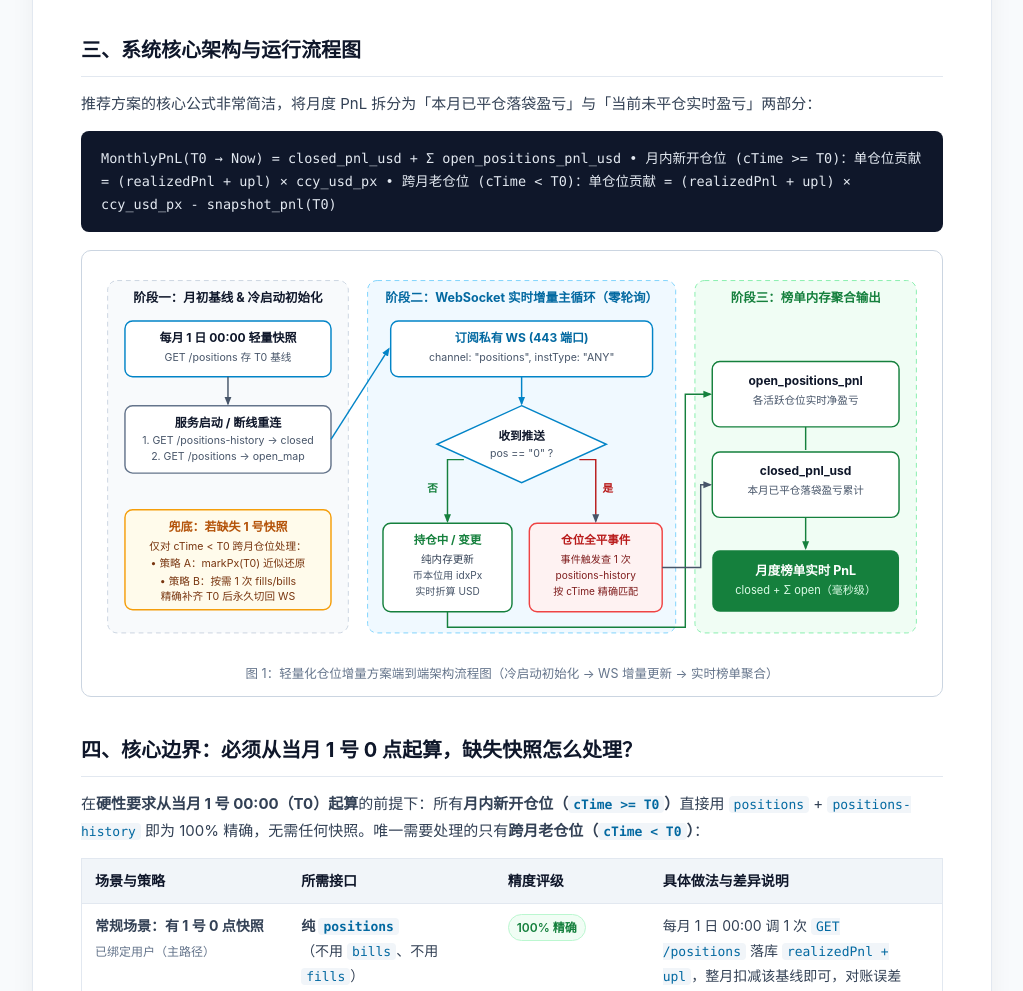
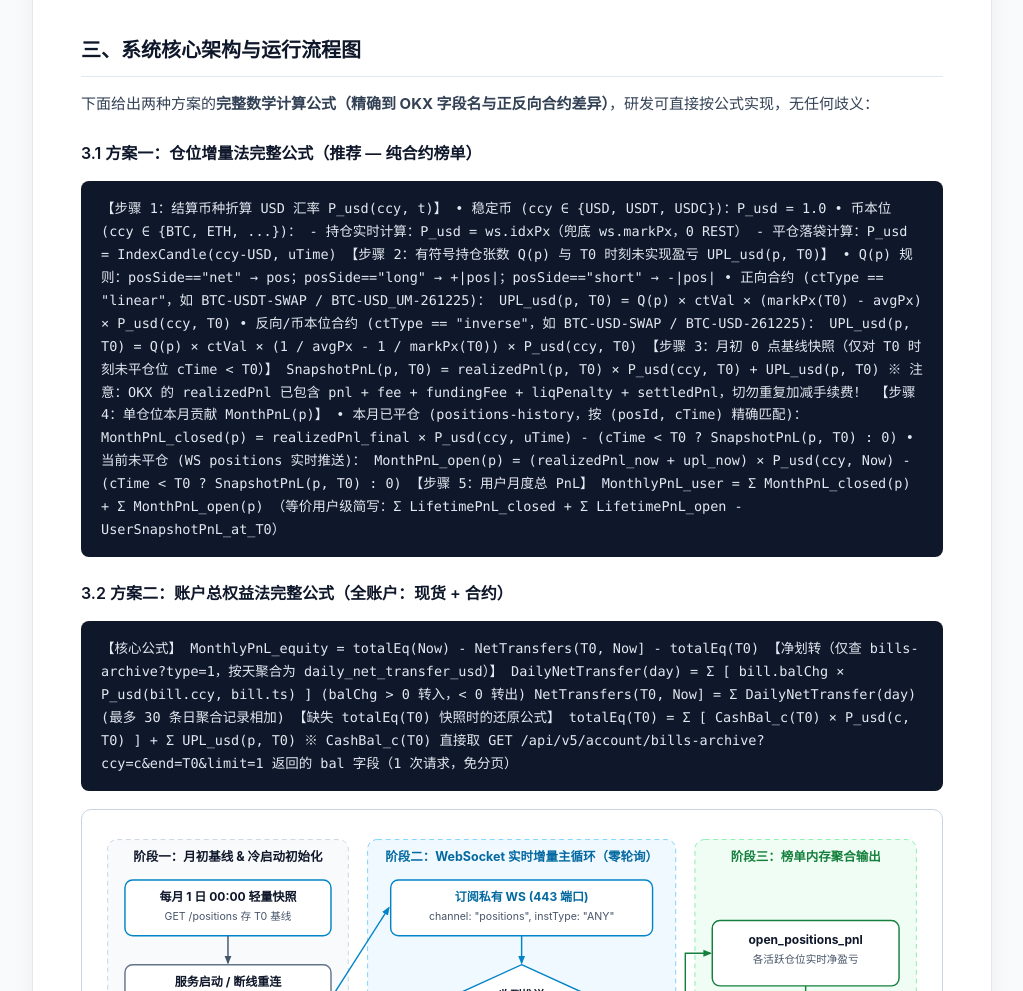
Before and after one commit to sydowma/okx-pnl-verifier, a plain HTML site: page report.html in a window 1280 px wide. Shown: the part 2006-2997 px from the top of the page, without its empty margins (128-1151 px from the left). Drawn offline with Linux system fonts and the light colour scheme.

Commit message:
docs: add exact linear/inverse/equity math formulas and GitHub-rendered REPORT.md with Mermaid diagrams

```diff
--- a/report.html
+++ b/report.html
@@ -383,12 +383,50 @@
     <!-- SECTION 3 -->
     <section id="s3">
       <h2>三、系统核心架构与运行流程图</h2>
-      <p>推荐方案的核心公式非常简洁，将月度 PnL 拆分为「本月已平仓落袋盈亏」与「当前未平仓实时盈亏」两部分：</p>
+      <p>下面给出两种方案的<strong>完整数学计算公式（精确到 OKX 字段名与正反向合约差异）</strong>，研发可直接按公式实现，无任何歧义：</p>
+
+      <h3>3.1 方案一：仓位增量法完整公式（推荐 — 纯合约榜单）</h3>
       <div class="formula-box">
-MonthlyPnL(T0 → Now) = closed_pnl_usd + Σ open_positions_pnl_usd
+【步骤 1：结算币种折算 USD 汇率 P_usd(ccy, t)】
+  • 稳定币 (ccy ∈ {USD, USDT, USDC})：P_usd = 1.0
+  • 币本位 (ccy ∈ {BTC, ETH, ...})：
+      - 持仓实时计算：P_usd = ws.idxPx（兜底 ws.markPx，0 REST）
+      - 平仓落袋计算：P_usd = IndexCandle(ccy-USD, uTime)
 
-  • 月内新开仓位 (cTime &gt;= T0)：单仓位贡献 = (realizedPnl + upl) × ccy_usd_px
-  • 跨月老仓位   (cTime &lt;  T0)：单仓位贡献 = (realizedPnl + upl) × ccy_usd_px - snapshot_pnl(T0)
+【步骤 2：有符号持仓张数 Q(p) 与 T0 时刻未实现盈亏 UPL_usd(p, T0)】
+  • Q(p) 规则：posSide=="net" → pos；posSide=="long" → +|pos|；posSide=="short" → -|pos|
+  • 正向合约 (ctType == "linear"，如 BTC-USDT-SWAP / BTC-USD_UM-261225)：
+      UPL_usd(p, T0) = Q(p) × ctVal × (markPx(T0) - avgPx) × P_usd(ccy, T0)
+  • 反向/币本位合约 (ctType == "inverse"，如 BTC-USD-SWAP / BTC-USD-261225)：
+      UPL_usd(p, T0) = Q(p) × ctVal × (1 / avgPx - 1 / markPx(T0)) × P_usd(ccy, T0)
+
+【步骤 3：月初 0 点基线快照（仅对 T0 时刻未平仓位 cTime &lt; T0）】
+  SnapshotPnL(p, T0) = realizedPnl(p, T0) × P_usd(ccy, T0) + UPL_usd(p, T0)
+  ※ 注意：OKX 的 realizedPnl 已包含 pnl + fee + fundingFee + liqPenalty + settledPnl，切勿重复加减手续费！
+
+【步骤 4：单仓位本月贡献 MonthPnL(p)】
+  • 本月已平仓 (positions-history，按 (posId, cTime) 精确匹配)：
+      MonthPnL_closed(p) = realizedPnl_final × P_usd(ccy, uTime) - (cTime &lt; T0 ? SnapshotPnL(p, T0) : 0)
+  • 当前未平仓 (WS positions 实时推送)：
+      MonthPnL_open(p)   = (realizedPnl_now + upl_now) × P_usd(ccy, Now) - (cTime &lt; T0 ? SnapshotPnL(p, T0) : 0)
+
+【步骤 5：用户月度总 PnL】
+  MonthlyPnL_user = Σ MonthPnL_closed(p) + Σ MonthPnL_open(p)
+  （等价用户级简写：Σ LifetimePnL_closed + Σ LifetimePnL_open - UserSnapshotPnL_at_T0）
+      </div>
+
+      <h3>3.2 方案二：账户总权益法完整公式（全账户：现货 + 合约）</h3>
+      <div class="formula-box">
+【核心公式】
+  MonthlyPnL_equity = totalEq(Now) - NetTransfers(T0, Now] - totalEq(T0)
+
+【净划转（仅查 bills-archive?type=1，按天聚合为 daily_net_transfer_usd）】
+  DailyNetTransfer(day) = Σ [ bill.balChg × P_usd(bill.ccy, bill.ts) ]   (balChg &gt; 0 转入，&lt; 0 转出)
+  NetTransfers(T0, Now] = Σ DailyNetTransfer(day)                        (最多 30 条日聚合记录相加)
+
+【缺失 totalEq(T0) 快照时的还原公式】
+  totalEq(T0) = Σ [ CashBal_c(T0) × P_usd(c, T0) ] + Σ UPL_usd(p, T0)
+  ※ CashBal_c(T0) 直接取 GET /api/v5/account/bills-archive?ccy=c&amp;end=T0&amp;limit=1 返回的 bal 字段（1 次请求，免分页）
       </div>
 
       <div class="diagram-card">
```
Also changed, not shown: 2 other files.
